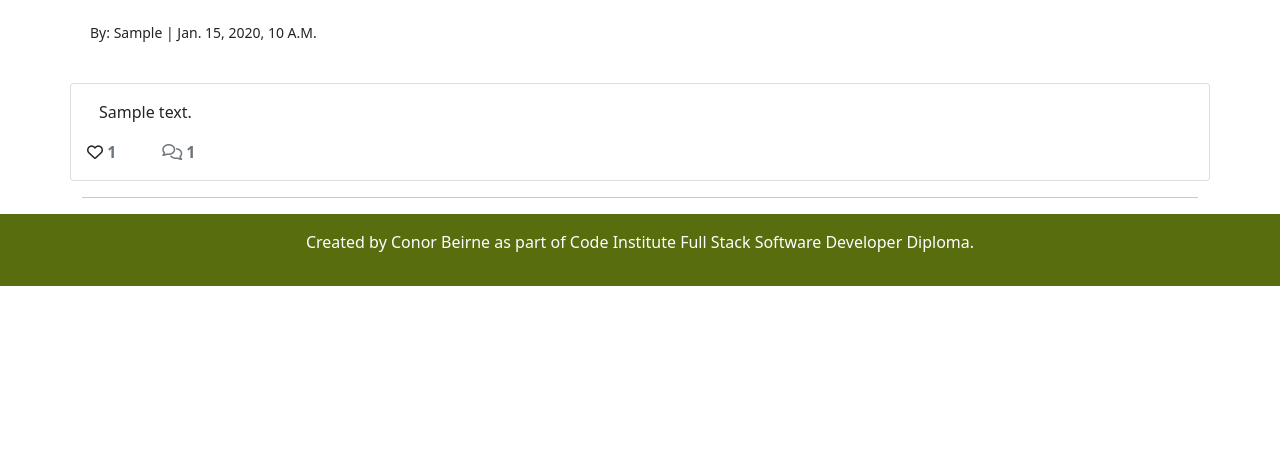
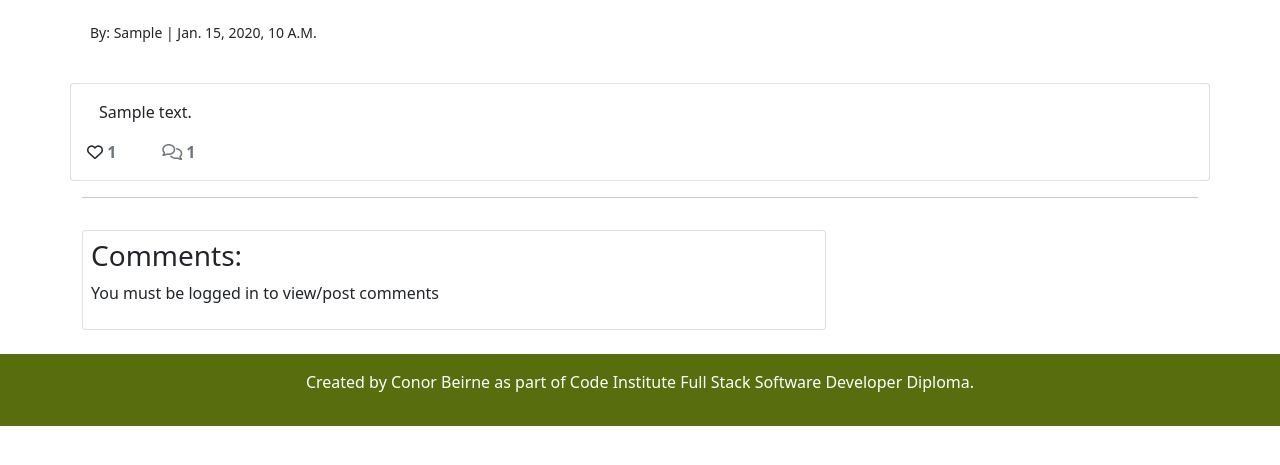
Before and after one commit to conor-b1995/p4-GAAStories, a Django app: a page that uses templates/post_detail.html in a window 1280 px wide. Shown: the part 272-737 px from the top of the page. Run offline with Django 3.2, Linux system fonts and the light colour scheme; tables that the repository leaves empty hold one stand-in row (values such as "Sample post"); some libraries are stand-ins or nearby versions.

Commit message:
Finish off the end of post detail so authenticated users can see comments and other people can't

```diff
--- a/templates/post_detail.html
+++ b/templates/post_detail.html
@@ -8,15 +8,15 @@
             <h1 class="post-title p-2 bd-highlight">
                 {{ post.title }}
             </h1>
-                <small class="post-subtitle text-capitalize p-2 bd-highlight"> By: {{ post.author }} | {{ post.created_date }} </small>
-
+            <small class="post-subtitle text-capitalize p-2 bd-highlight"> By: {{ post.author }} |
+                {{ post.created_date }} </small>
         </div>
 
         <div class="d-none d-md-block col-md-6 mt-5">
             {% if "placeholder" in post.featured_image.url %}
             <img class="card-img-top post-img img-fluid"
-                    src="https://res.cloudinary.com/dw7lawnyl/image/upload/v1670592649/cover_photo_vmqmn5.jpg"
-                    width="100%" height="250" alt="Football pitch image">
+                src="https://res.cloudinary.com/dw7lawnyl/image/upload/v1670592649/cover_photo_vmqmn5.jpg" width="100%"
+                height="250" alt="Football pitch image">
             {% else %}
             <img src=" {{ post.image.url }} " class="card-img-top post-img img-fluid" width="100%" height="250"
                 alt="An uploaded image by the user">
@@ -72,6 +72,47 @@
             <hr>
         </div>
     </div>
+
+    {% if user.is_authenticated %}
+    <div class="row d-flex card-bg">
+        <div class="col-md-8 card mb-4 mt-3 card-bg">
+            <h3>Comments:</h3>
+            <div class="card-body">
+                <!-- iterate through each comment in comments -->
+                {% for comment in comments %}
+                <div class="comments p-1">
+                    <p class="font-weight-bold text-justify">
+                        {{ comment.name }}
+                        <span class="font-weight-normal card-bg">
+                            {{ comment.created_on }}
+                        </span> wrote:
+                    </p>
+                    {{ comment.body | linebreaks }}
+                </div>
+                {% endfor %}
+            </div>
+        </div>
+        <div class="card mb-4 mt-1 card-bg">
+            <div class="card-body mt-3 pt-0 pb-4">
+
+                <h3>Tell us what you think:</h3>
+                <p class="text-justify">Posted by {{ user.username }}</p>
+                <form method="POST">
+
+                    {% csrf_token %}
+                    <button type="submit" class="btn btn-outline-dark btn-lg mt-2">Submit</button>
+                </form>
+        {% else %}
+                <div class="col-md-8 card mb-4 mt-3 card-bg p-2">
+                    <h3>Comments:</h3>
+                    <p>You must be logged in to view/post comments</p>
+                </div>
+        {% endif %}
+            </div>
+        </div>
+    </div>
+
+
 </div>
 
 {% endblock %}
```
Lines whose indentation alone changed are shown as unchanged.
